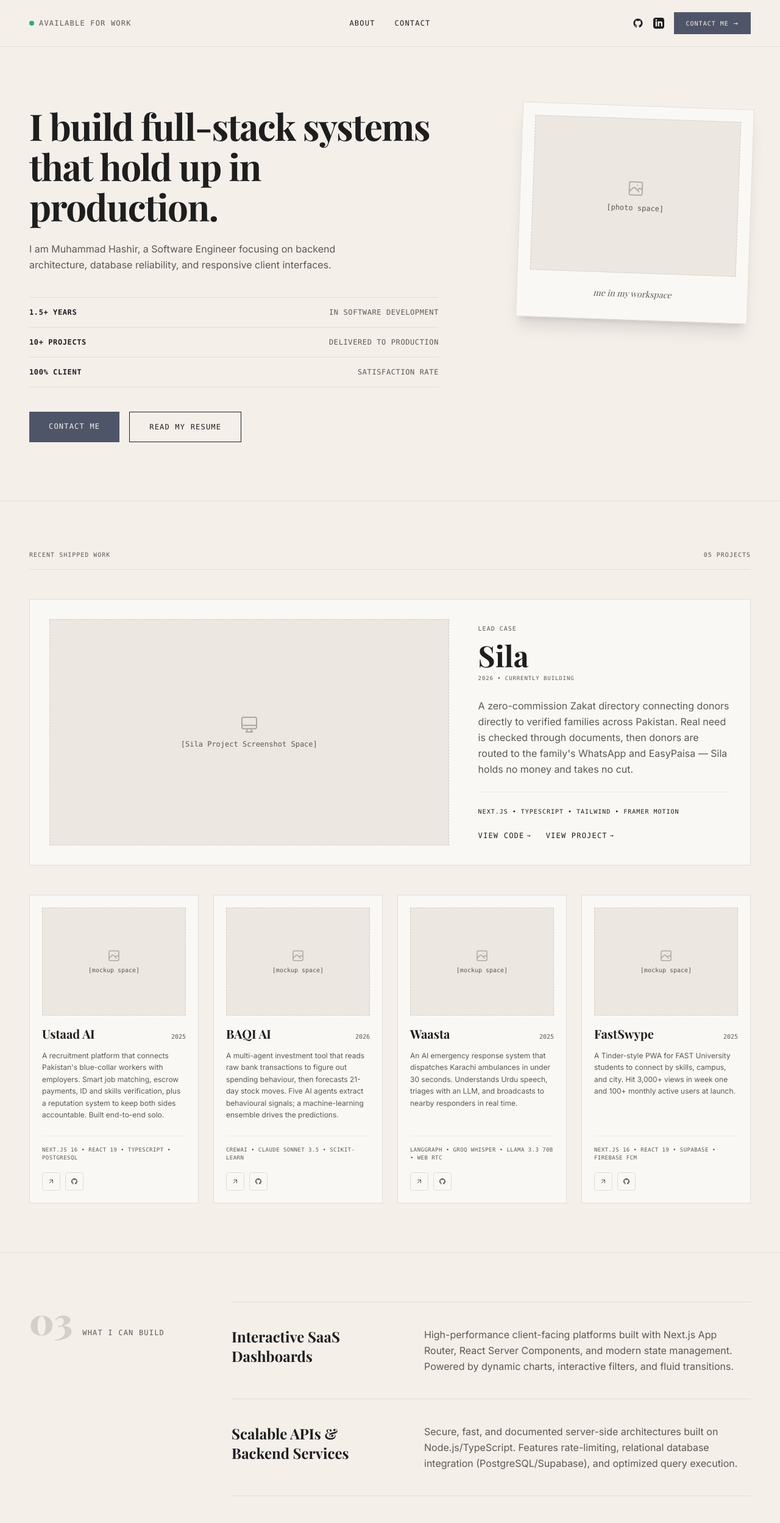
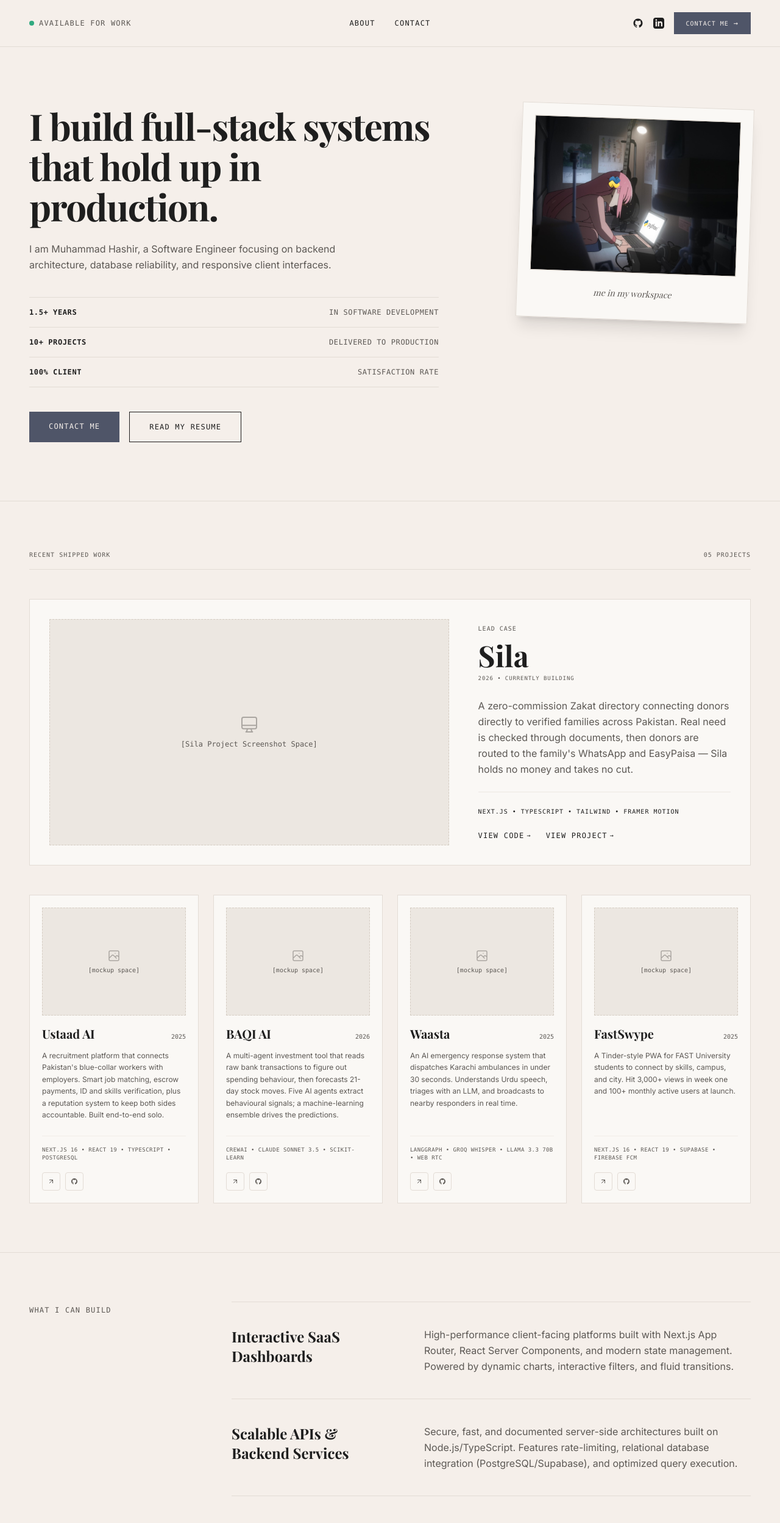
Before and after one commit to hashir210/hashir-portfolio, a Next.js app: page / in a window 1280 px wide. Shown: the top 2497 px of the page at 61% size. Built offline with nearby package versions, Linux system fonts and the light colour scheme; a web font is replaced by a local one.

Commit message:
Update profile picture and remove sidebar section numbers 03 and 04

```diff
--- a/src/components/Capabilities.tsx
+++ b/src/components/Capabilities.tsx
@@ -35,11 +35,8 @@ export default function Capabilities() {
   return (
     <section id="capabilities" className="py-20 px-6 sm:px-12 max-w-7xl mx-auto border-b border-editorial-border">
       <div className="flex flex-col lg:flex-row gap-12 items-start">
-        {/* Left Side: Number & Header */}
-        <div className="w-full lg:w-1/4 flex items-baseline gap-4 select-none">
-          <span className="font-serif text-5xl sm:text-6xl font-black text-editorial-dark opacity-15">
-            03
-          </span>
+        {/* Left Side: Header */}
+        <div className="w-full lg:w-1/4 select-none">
           <span className="font-mono text-xs uppercase tracking-widest text-editorial-muted">
             What I Can Build
           </span>
--- a/src/components/Hero.tsx
+++ b/src/components/Hero.tsx
@@ -100,22 +100,13 @@ export default function Hero() {
         whileHover={{ rotate: 0, scale: 1.02, transition: { duration: 0.3 } }}
       >
         <div className="w-full bg-[#FAF8F5] border border-editorial-border shadow-xl p-5 pb-8 flex flex-col gap-4 select-none">
-          {/* Polaroid Image Space (Empty styled block) */}
-          <div className="aspect-[4/3] w-full bg-[#ECE7E1] border border-dashed border-[#D5CDC3] flex flex-col items-center justify-center text-editorial-muted gap-2 text-xs font-mono p-4">
-            <svg
-              className="w-8 h-8 opacity-40"
-              fill="none"
-              stroke="currentColor"
-              viewBox="0 0 24 24"
-            >
-              <path
-                strokeLinecap="round"
-                strokeLinejoin="round"
-                strokeWidth={1.5}
-                d="M4 16l4.586-4.586a2 2 0 012.828 0L16 16m-2-2l1.586-1.586a2 2 0 012.828 0L20 14m-6-6h.01M6 20h12a2 2 0 002-2V6a2 2 0 00-2-2H6a2 2 0 00-2 2v12a2 2 0 002 2z"
-              />
-            </svg>
-            <span>[photo space]</span>
+          {/* Polaroid Image Space (Actual Image) */}
+          <div className="aspect-[4/3] w-full overflow-hidden border border-[#D5CDC3]">
+            <img
+              src="/workspace.png"
+              alt="My workspace"
+              className="w-full h-full object-cover"
+            />
           </div>
 
           {/* Cursive / Cursive-sans caption */}
--- a/src/components/Skills.tsx
+++ b/src/components/Skills.tsx
@@ -30,11 +30,8 @@ export default function Skills() {
   return (
     <section id="skills" className="py-20 px-6 sm:px-12 max-w-7xl mx-auto border-b border-editorial-border">
       <div className="flex flex-col lg:flex-row gap-12 items-start">
-        {/* Left Side: Number & Header */}
-        <div className="w-full lg:w-1/4 flex items-baseline gap-4 select-none">
-          <span className="font-serif text-5xl sm:text-6xl font-black text-editorial-dark opacity-15">
-            04
-          </span>
+        {/* Left Side: Header */}
+        <div className="w-full lg:w-1/4 select-none">
           <span className="font-mono text-xs uppercase tracking-widest text-editorial-muted">
             Technical Skills
           </span>
```
Also changed, not shown: public/workspace.png (added).
